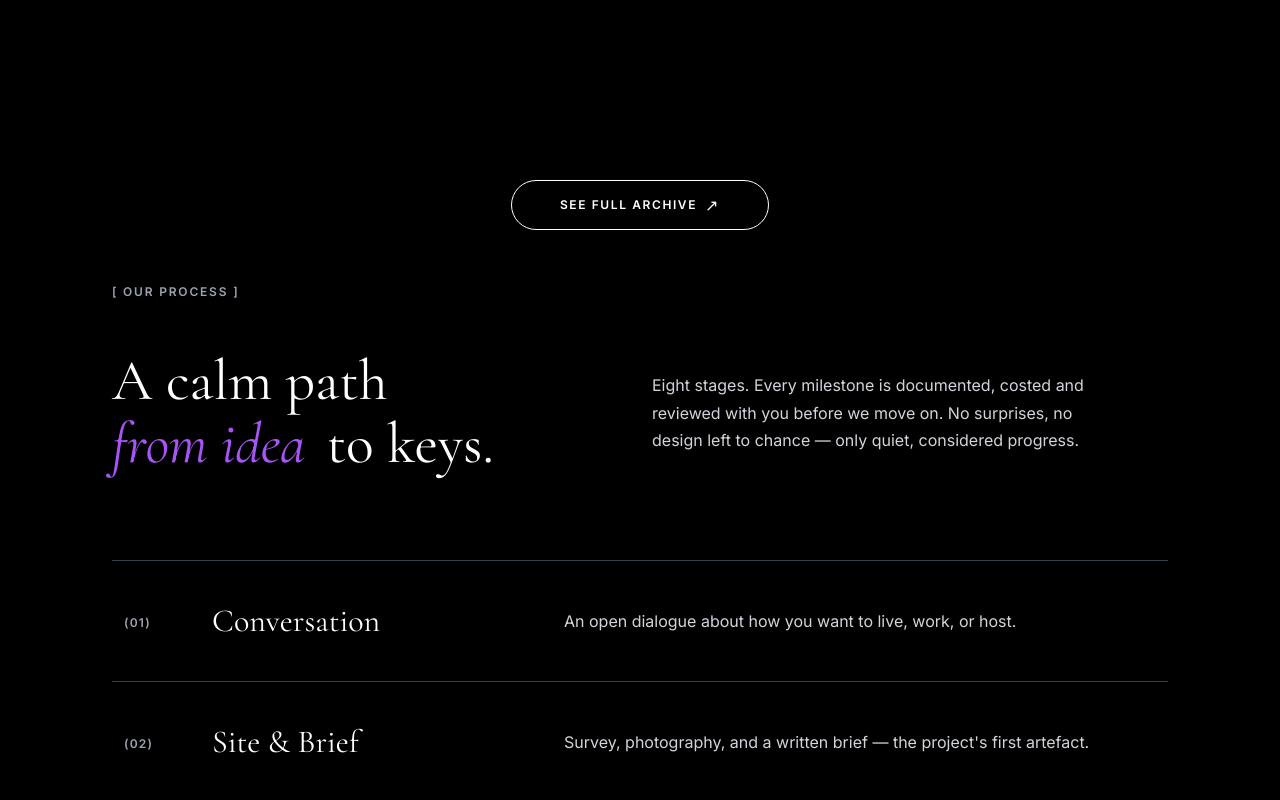
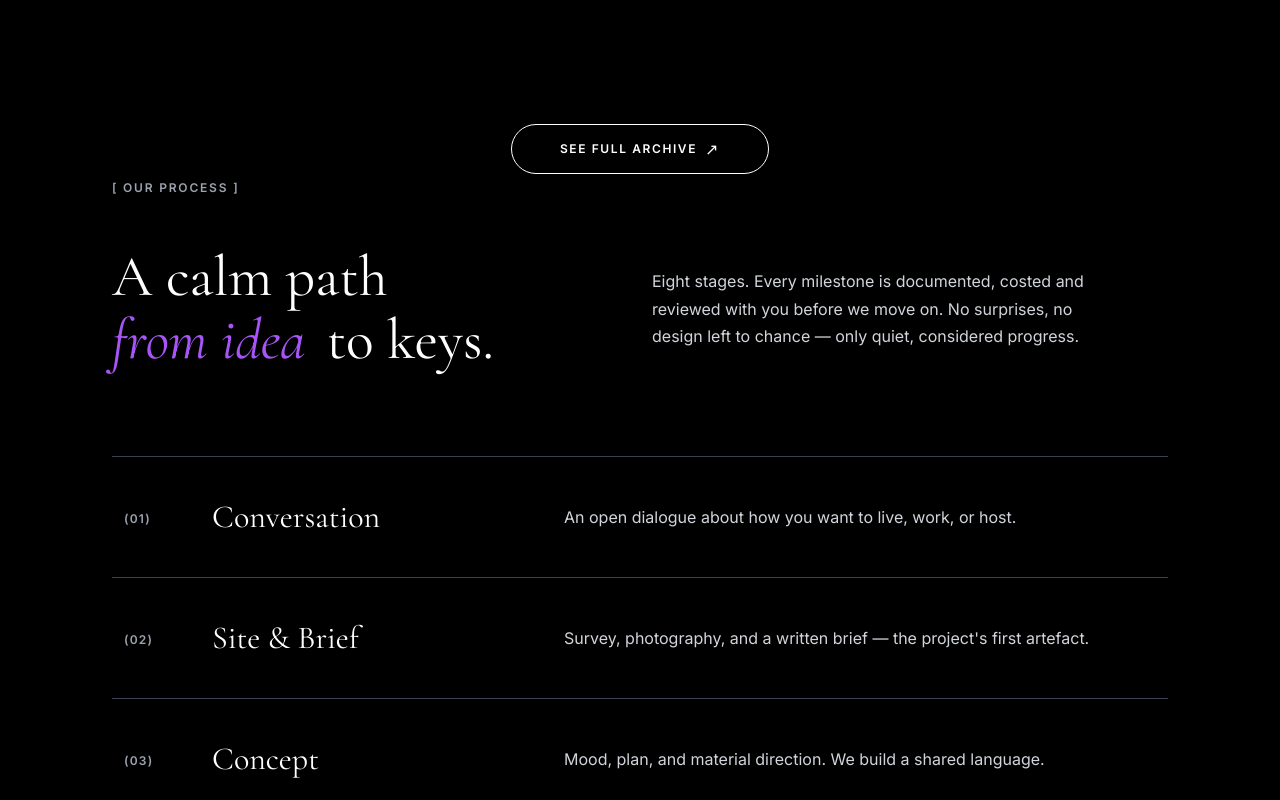
Before and after one commit to HgRakshitha/Interior_landingPage, a React (Create React App) app: page / in a window 1280 px wide. Shown: the part 5760-6560 px from the top of the page. Built offline with nearby package versions, Linux system fonts and the light colour scheme.

Commit message:
Reduce vertical gap below Featured Works button and above Our Process

```diff
--- a/src/sections/FeaturedWorks.jsx
+++ b/src/sections/FeaturedWorks.jsx
@@ -39,7 +39,7 @@ export default function FeaturedWorks() {
   );
 
   return (
-    <section className="section py-5 my-0" id="works">
+    <section className="section pt-5 pb-0 my-0" id="works">
       <div className="container px-6">
 
         {/* Top Label */}
@@ -91,7 +91,7 @@ export default function FeaturedWorks() {
         </div>
 
         {/* Centered Button */}
-        <div className="has-text-centered mt-6 pt-5">
+        <div className="has-text-centered mt-4 pt-0">
           <button className="button is-rounded is-white is-outlined px-6" style={{
             height: '50px',
             letterSpacing: '0.1em',
--- a/src/sections/OurProcess.jsx
+++ b/src/sections/OurProcess.jsx
@@ -13,7 +13,7 @@ export default function OurProcess() {
   ];
 
   return (
-    <section className="section py-5 my-0" id="process">
+    <section className="section pt-0 pb-5 my-0" id="process">
       <div className="container px-6">
 
         {/* Top Label */}
```
